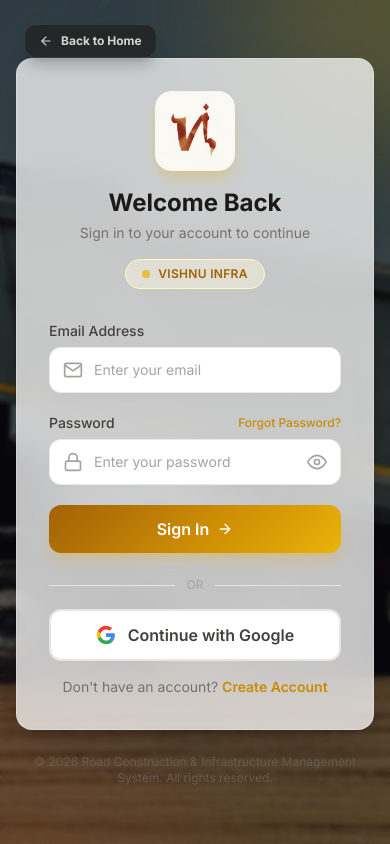
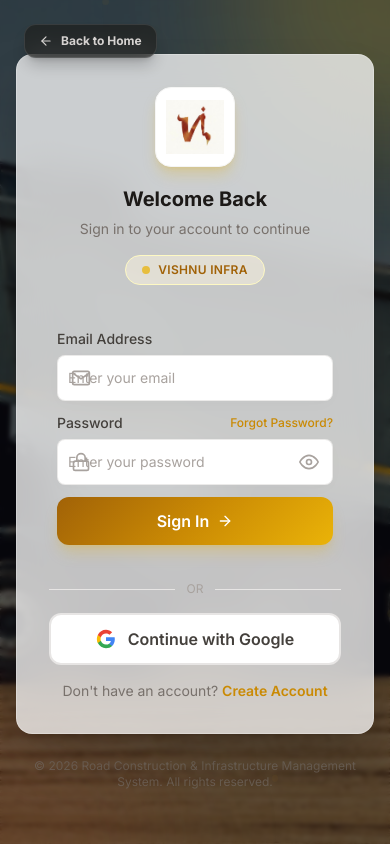
Before and after one commit to urmahi29/vishnu-infra, a React (Vite) app in the folder client/: page /login in a window 390 px wide. Built offline with nearby package versions, Linux system fonts and the light colour scheme; no server answers.

Commit message:
style: optimize layout spacing, cards padding, grid gaps and table padding on mobile devices for improved readability

```diff
--- a/client/src/components/layout/AdminLayout.jsx
+++ b/client/src/components/layout/AdminLayout.jsx
@@ -20,7 +20,7 @@
         <Navbar role="admin" onMenuClick={() => setSidebarOpen(!sidebarOpen)} />
 
         {/* Page Content */}
-        <main className="p-4 sm:p-6 mt-16">
+        <main className="px-0 py-4 sm:p-6 mt-16">
           <AnimatePresence mode="wait">
             <motion.div
               initial={{ opacity: 0, y: 20 }}
--- a/client/src/components/layout/UserLayout.jsx
+++ b/client/src/components/layout/UserLayout.jsx
@@ -14,7 +14,7 @@
       <div className={`transition-all duration-300 ml-0 ${sidebarOpen ? 'lg:ml-[260px]' : 'lg:ml-20'}`}>
         <Navbar role="user" onMenuClick={() => setSidebarOpen(!sidebarOpen)} />
 
-        <main className="p-4 sm:p-6 mt-16">
+        <main className="px-0 py-4 sm:p-6 mt-16">
           <AnimatePresence mode="wait">
             <motion.div
               initial={{ opacity: 0, y: 20 }}
--- a/client/src/index.css
+++ b/client/src/index.css
@@ -342,3 +342,66 @@
     @apply bg-purple-600;
   }
 }
+
+/* Global Mobile Responsiveness & Layout Spacing Improvements */
+@media (max-width: 768px) {
+  /* Shrink tables cell padding and fonts on mobile */
+  th {
+    padding: 10px 8px !important;
+    font-size: 0.7rem !important;
+  }
+  td {
+    padding: 10px 8px !important;
+    font-size: 0.75rem !important;
+  }
+
+  /* Shrink padding inside cards globally on mobile to maximize viewport usage */
+  .bg-white.rounded-xl,
+  .bg-white.rounded-2xl,
+  .bg-white.rounded-xl.border {
+    padding: 12px 10px !important;
+  }
+
+  /* Shrink padding inside input forms on mobile */
+  form {
+    padding: 12px 8px !important;
+  }
+
+  /* Make grid spacing and margins more compact on small screens */
+  .gap-6 {
+    gap: 16px !important;
+  }
+  .gap-4 {
+    gap: 12px !important;
+  }
+
+  /* Reduce vertical gaps in space-y layouts on mobile */
+  .space-y-6 > :not([hidden]) ~ :not([hidden]) {
+    margin-top: 16px !important;
+  }
+  .space-y-5 > :not([hidden]) ~ :not([hidden]) {
+    margin-top: 12px !important;
+  }
+
+  /* Adjust form input spacing for a cleaner visual layout */
+  input[type="text"],
+  input[type="email"],
+  input[type="password"],
+  input[type="number"],
+  select,
+  textarea {
+    padding-top: 8px !important;
+    padding-bottom: 8px !important;
+    padding-left: 12px !important;
+    padding-right: 12px !important;
+    border-radius: 0.5rem !important; /* rounded-lg for mobile input elegance */
+  }
+
+  /* Make typography slightly smaller on mobile to fit nicely */
+  h1 {
+    font-size: 1.25rem !important; /* text-xl */
+  }
+  h2 {
+    font-size: 1.125rem !important; /* text-lg */
+  }
+}
```
